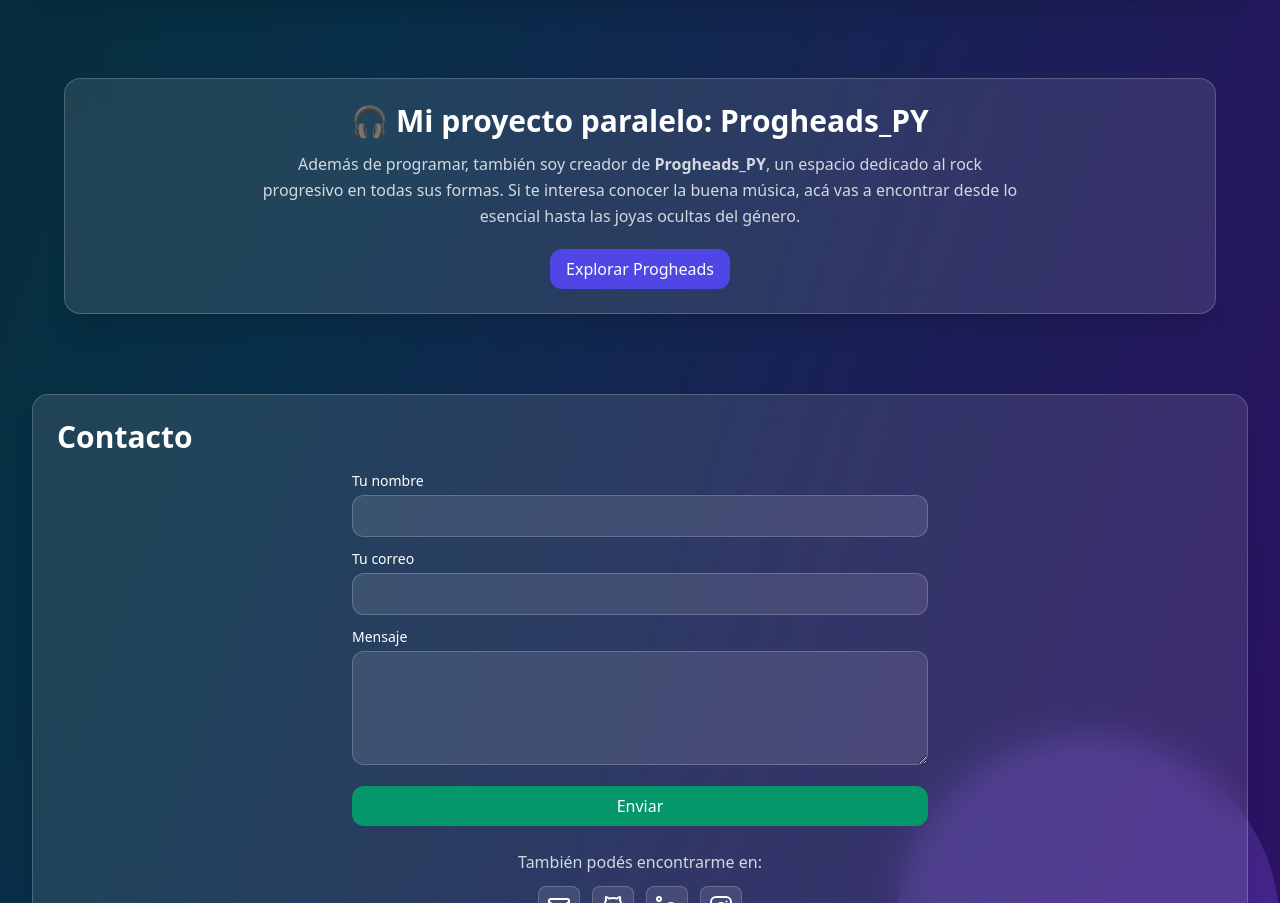
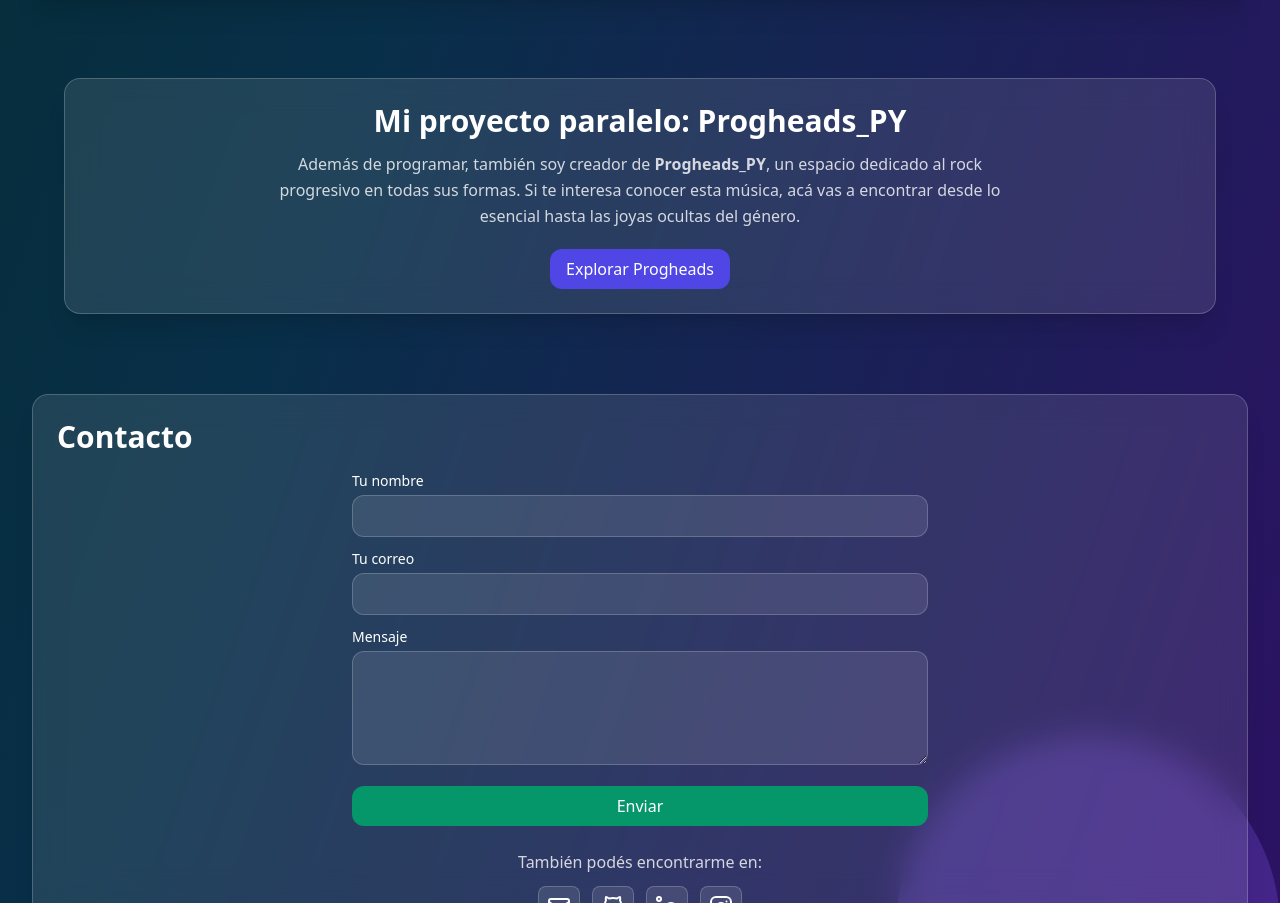
Before and after one commit to Fedebarriosd/portfolio-fedebarriosd, a React (Vite) app: page / in a window 1280 px wide. Shown: the part 2549-3452 px from the top of the page. Built offline with nearby package versions, Linux system fonts and the light colour scheme.

Commit message:
fix(MiniProgheads): update heading and description text for clarity and consistency

```diff
--- a/src/components/MiniProgheads.jsx
+++ b/src/components/MiniProgheads.jsx
@@ -5,10 +5,10 @@ export default function MiniProgheads() {
   return (
       <section id="progheads" className="container mx-auto px-4 sm:px-6 lg:px-8">
         <div className="glass rounded-2xl p-6 text-center">
-          <h2 className="text-2xl sm:text-3xl font-bold mb-3">🎧 Mi proyecto paralelo: Progheads_PY</h2>
+          <h2 className="text-2xl sm:text-3xl font-bold mb-3">Mi proyecto paralelo: Progheads_PY</h2>
           <p className="text-white/80 leading-relaxed max-w-3xl mx-auto mb-5">
             Además de programar, también soy creador de <strong className="font-semibold">Progheads_PY</strong>, un espacio dedicado al rock progresivo en todas sus formas.
-            Si te interesa conocer la buena música, acá vas a encontrar desde lo esencial hasta las joyas ocultas del género.
+            Si te interesa conocer esta música, acá vas a encontrar desde lo esencial hasta las joyas ocultas del género.
           </p>
           <a
               href="https://www.progheads.org/"
```
